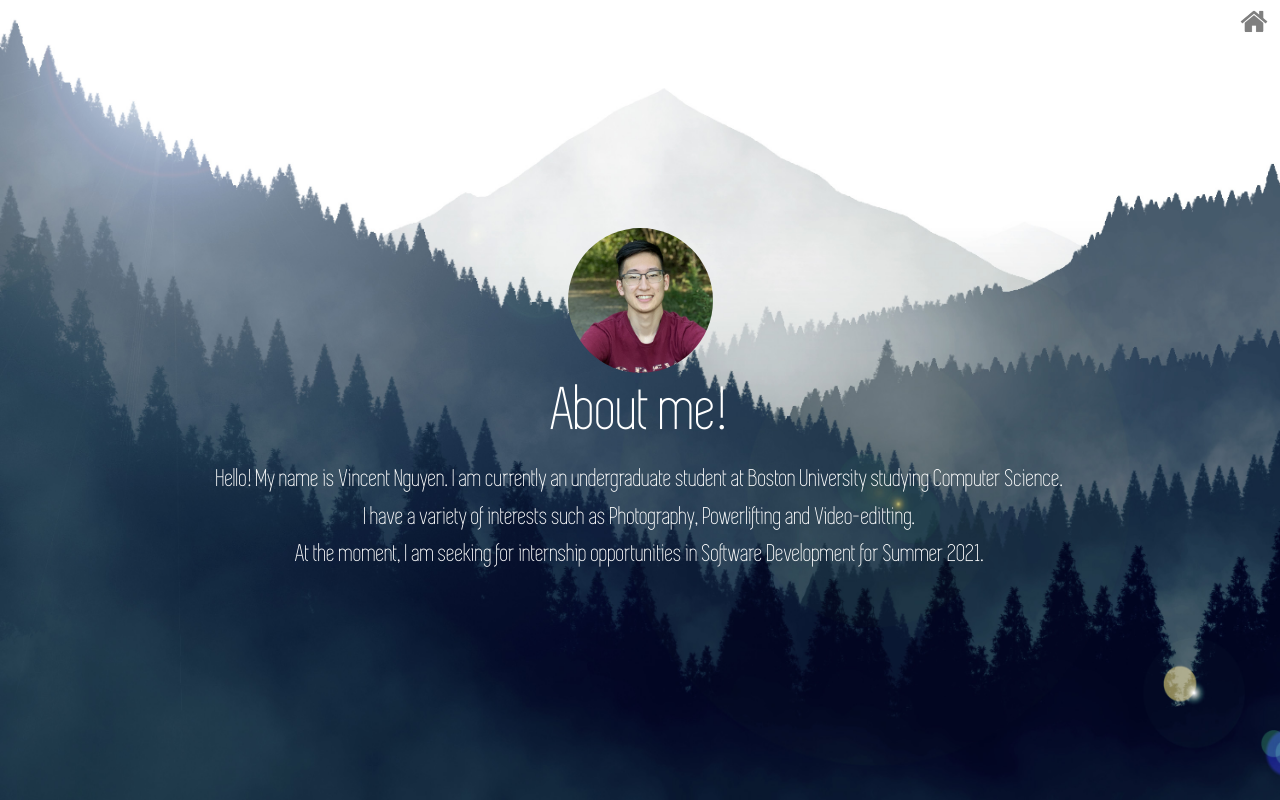
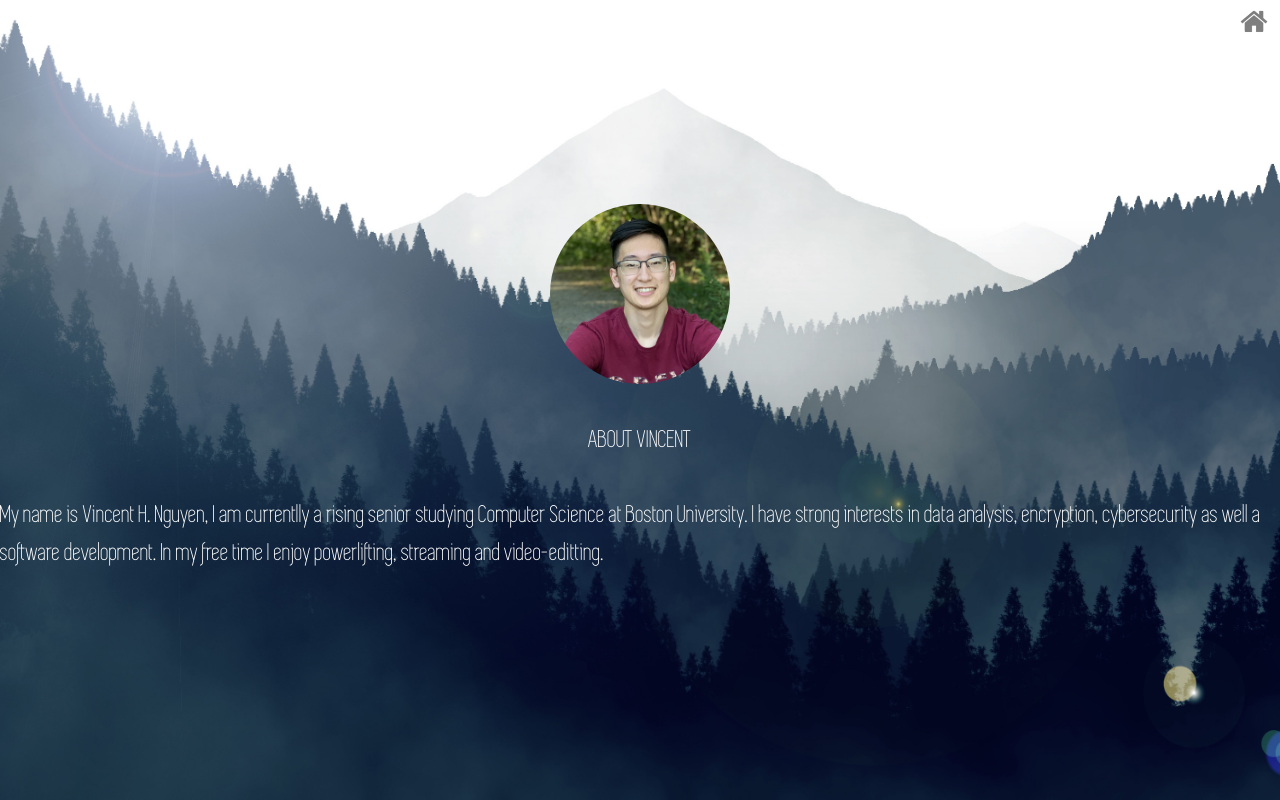
Before and after one commit to vnewyen/vnewyen.github.io, a plain HTML site: page about.html in a window 1280 px wide. Drawn offline with nearby package versions, Linux system fonts and the light colour scheme; files whose address does not match are found by name.

Commit message:
Add files via upload

```diff
--- a/about.html
+++ b/about.html
@@ -3,7 +3,7 @@
 
   <head>
 
-    <title>vnewyen</title>
+    <title>Vincent Nguyen | About</title>
 
 
     <link rel="stylesheet" href="https://stackpath.bootstrapcdn.com/bootstrap/4.3.1/css/bootstrap.min.css" integrity="sha384-ggOyR0iXCbMQv3Xipma34MD+dH/1fQ784/j6cY/iJTQUOhcWr7x9JvoRxT2MZw1T" crossorigin="anonymous">
@@ -13,15 +13,19 @@
 
   </head>
 
+  <link rel="icon" href="images/home.png">
   <body>
 
-    <img src="images/portraitTwo.jpg" class="portraitOne" alt="Avatar" height="145" width="145">
+    <img src="images/portraitTwo.jpg" class="portraitOne" alt="Avatar" height="180" width="180"><br>
+	<span class="about">
+   	ABOUT VINCENT
+	</span><br>
 
-    <h1>About me!</h1>
-
-    <span class="l1"> Hello! My name is Vincent Nguyen. I am currently an undergraduate student at Boston University studying Computer Science. </span>
-    <span class="l1"> I have a variety of interests such as Photography, Powerlifting and Video-editting. </span>
-    <span class="l1"> At the moment, I am seeking for internship opportunities in Software Development for Summer 2021. </span>
+	<div class="aboutDesc">
+		<p>
+			My name is Vincent H. Nguyen, I am currentlly a rising senior studying Computer Science at Boston University. I have strong interests in data analysis, encryption, cybersecurity as well a software development. In my free time I enjoy powerlifting, streaming and video-editting.
+		</p>
+	</div>
 
     <!--Home Redirect-->
     <div class="HOME">
```
Also changed, not shown: index.html (+3 -3 lines), project.html (+14 -2 lines), 1 other file.
